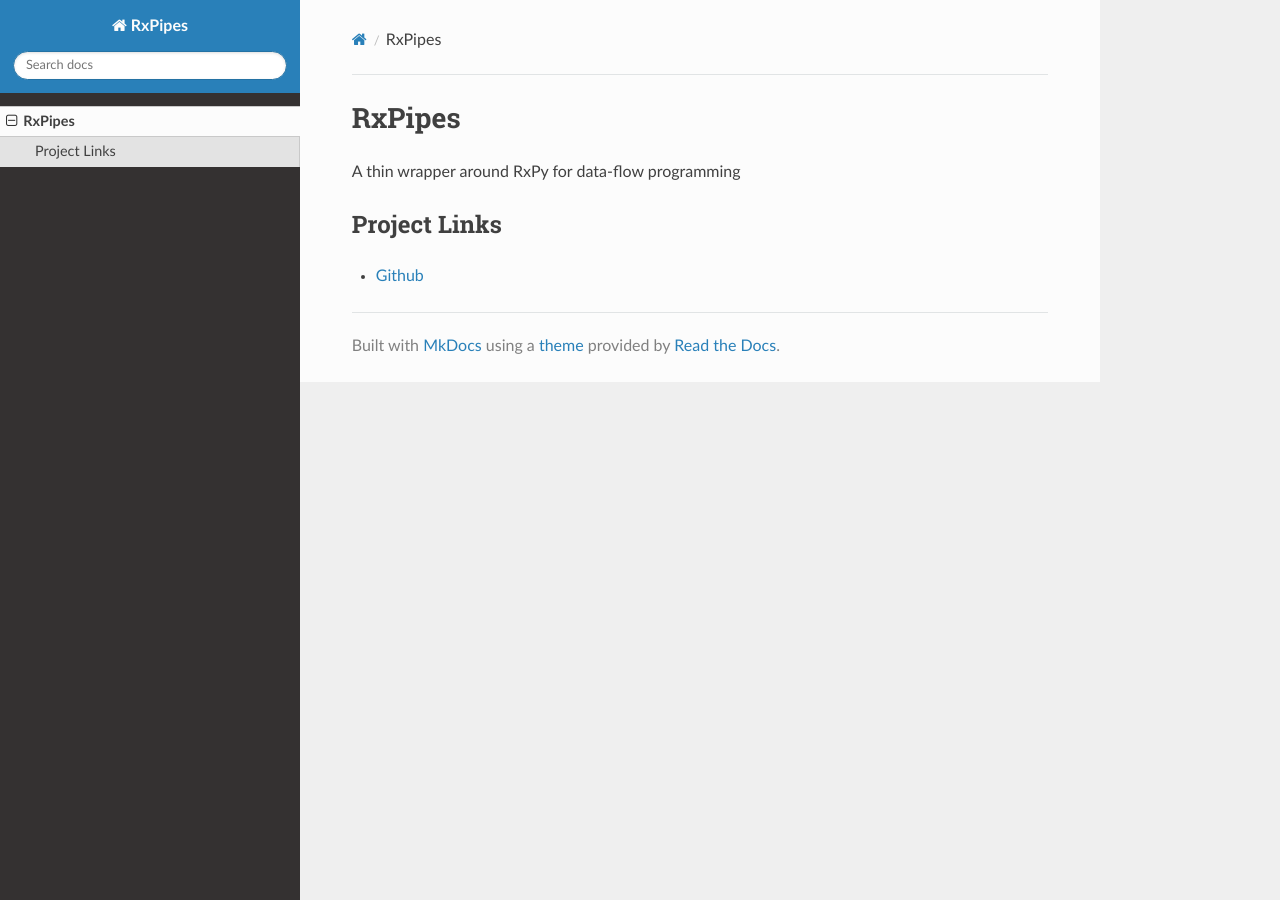
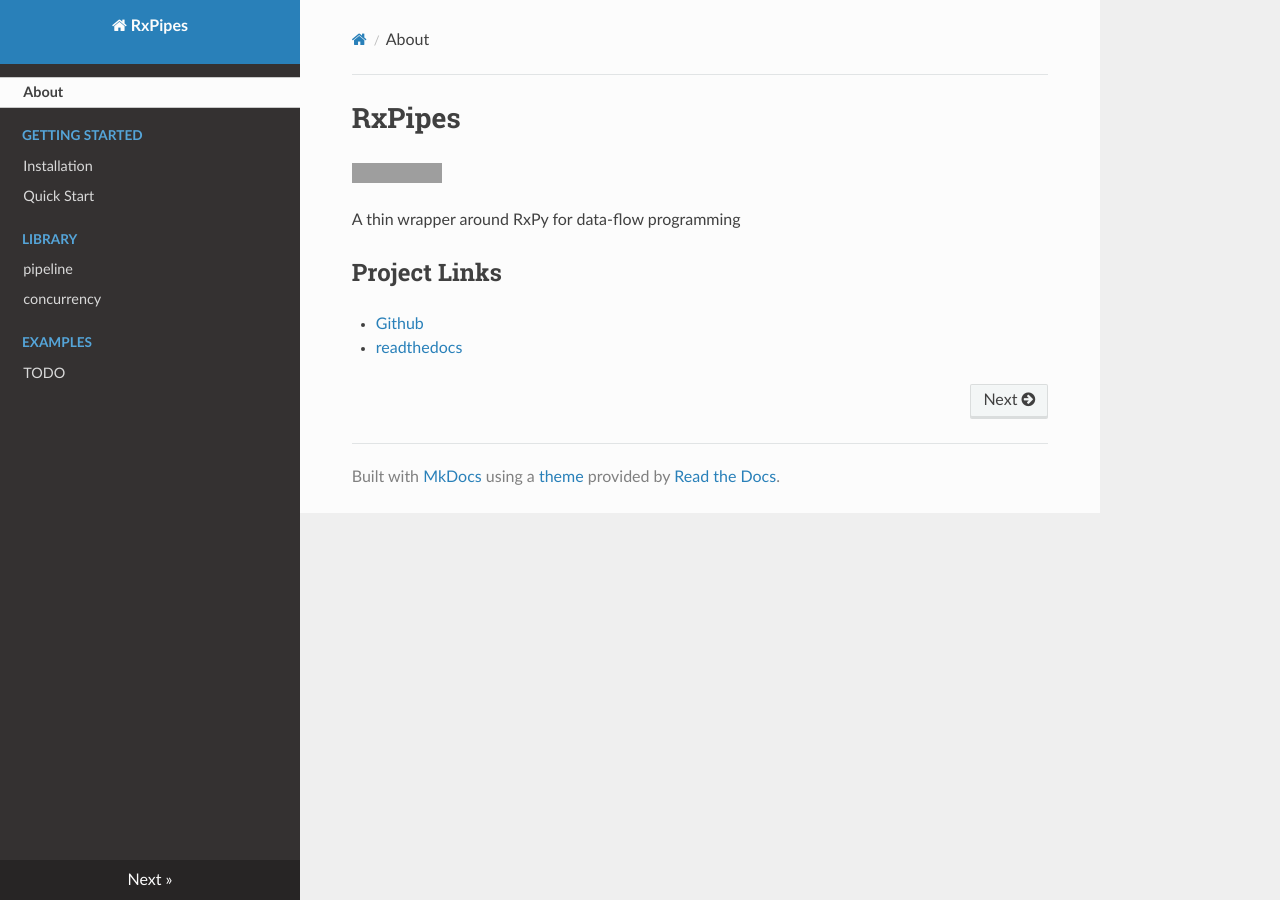
Before and after one commit to shirecoding/RxPipes, an MkDocs documentation site: the page built from docs/index.md, in a window 1280 px wide. Built offline with MkDocs 1.6.1, drawn with Linux system fonts in a browser that asks for light colours; nearby versions of some CDN libraries; grey boxes are pictures that could not be loaded.

Commit message:
update docs - add getting started
update docs - heading level

update docs

add mkdocstrings

```diff
--- /dev/null
+++ b/docs/css/mkdocstrings_rtd.css
@@ -0,0 +1,33 @@
+/* Indentation. */
+div.doc-contents:not(.first) {
+  padding-left: 25px;
+  border-left: 4px solid rgba(230, 230, 230);
+  margin-bottom: 60px;
+}
+
+/* Don't capitalize names. */
+h5.doc-heading {
+  text-transform: none !important;
+}
+
+/* Don't use vertical space on hidden ToC entries. */
+.hidden-toc::before {
+  margin-top: 0 !important;
+  padding-top: 0 !important;
+}
+
+/* Don't show permalink of hidden ToC entries. */
+.hidden-toc a.headerlink {
+  display: none;
+}
+
+/* Avoid breaking parameters name, etc. in table cells. */
+td code {
+  word-break: normal !important;
+}
+
+/* For pieces of Markdown rendered in table cells. */
+td p {
+  margin-top: 0 !important;
+  margin-bottom: 0 !important;
+}
--- a/docs/index.md
+++ b/docs/index.md
@@ -1,7 +1,10 @@
 # RxPipes
+
+[![Documentation Status](https://readthedocs.org/projects/rxpipes/badge/?version=latest)](https://rxpipes.readthedocs.io/en/latest/?badge=latest)
 
 A thin wrapper around RxPy for data-flow programming
 
 ## Project Links
 
 - [Github](https://github.com/shirecoding/RxPipes)
+- [readthedocs](https://rxpipes.readthedocs.io/en/latest/)
--- a/mkdocs.yml
+++ b/mkdocs.yml
@@ -1,2 +1,26 @@
 site_name: RxPipes
-theme: readthedocs
+theme:
+  name: readthedocs
+  collapse_navigation: false
+  titles_only: true
+plugins:
+  - mkdocstrings:
+      handlers:
+        python:
+          selection:
+            docstring_style: "google"
+          rendering:
+            show_root_heading: yes
+            show_category_heading: yes
+extra_css:
+  - css/mkdocstrings_rtd.css
+nav:
+  - About: index.md
+  - Getting Started:
+    - Installation: installation.md
+    - Quick Start: quickstart.md
+  - Library:
+    - pipeline: rxpipes/pipeline.md
+    - concurrency: rxpipes/concurrency.md
+  - Examples:
+    - TODO: todo.md
```
Also changed, not shown: docs/installation.md (added, +21 -0 lines), docs/quickstart.md (added, +62 -0 lines), docs/rxpipes/concurrency.md (added, +1 -0 lines), docs/rxpipes/pipeline.md (added, +1 -0 lines), docs/todo.md (added, +1 -0 lines), 1 other file.
